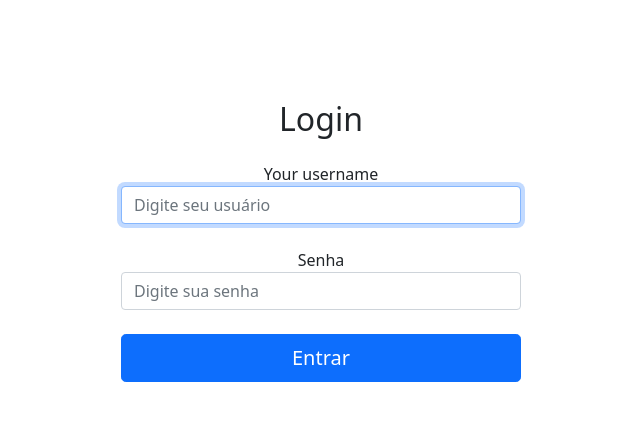
After one commit to gabrielspinola/GerenciamentoLivros, a Flask app: page /login in a window 1280 px wide. The commit adds this page. Shown: the top 421 px of the page, without its empty margins (319-959 px from the left). Run offline with Flask 3, Linux system fonts and the light colour scheme.

Commit message:
Gravando ajuste de rota e ajuste de login

```diff
--- a/anotações.txt
+++ b/anotações.txt
@@ -13,7 +13,7 @@ Roda o Streamlit
  >> streamlit run .\src\dashboard\app.py
 
 Ativar ambiente vitual
- .\venv\Scripts\Activate.ps1
+ .\.venv\Scripts\activate
 
 Gerar requirements.txt
  >> pip freeze > requirements.txt
--- a/src/main.py
+++ b/src/main.py
@@ -1,10 +1,12 @@
-from flask import Flask, request
+from flask import Flask, request, redirect
 from routes.UsuarioRoute import UsuarioRoute
 from routes.PrincRoute import PrincRoute
 
 app = Flask(__name__)
+app.secret_key = 'sua_chave_secreta_aqui_mude_em_producao'
+app.permanent_session_lifetime = 120  # Sessão expira após 2 minutos de inatividade
 
 if __name__ == "__main__":
+    principal = PrincRoute(app)
     user = UsuarioRoute(app)
-    principal = PrincRoute(app)
     app.run(host="localhost",port=8080,debug=True) #(host="0.0.0.0", port=5000, debug=True)
--- a/src/model/UsuarioModel.py
+++ b/src/model/UsuarioModel.py
@@ -27,5 +27,5 @@ class UsuarioModel:
             login=row[2],
             password=row[3],
             dataAniversario=row[4].strftime("%d/%m/%Y") if row[4] else None,
-            ativo= "ATIVO" if row[5]=="A" else "INATIVO"
+            ativo= "ATIVO" if row[5]=='A' else "INATIVO"
         )
--- a/src/routes/PrincRoute.py
+++ b/src/routes/PrincRoute.py
@@ -1,6 +1,9 @@
 import os
 from conexao import DatabaseConnection
-from flask import Flask, request, render_template #jsonify
+from flask import Flask, request, render_template, flash, redirect, session
+from werkzeug.security import check_password_hash
+from functools import wraps
+from services.UsuarioServices import UsuarioServices
 
 class PrincRoute:
     def __init__(self, app):
@@ -9,7 +12,68 @@ class PrincRoute:
         self.register_routes()
 
     def register_routes(self):
-        @self.app.route("/", methods=["GET"])
-        def carregar_principal():
+        # Decorator para rotas que precisam de autenticação
+        def login_required(f):
+            @wraps(f)
+            def decorated_function(*args, **kwargs):
+                if 'username' not in session:
+                    flash('Você precisa fazer login primeiro!', 'warning')
+                    return redirect("/login")
+                return f(*args, **kwargs)
+            return decorated_function
+
+        @self.app.route('/')
+        def inicio():
+            if 'username' in session:
+                return redirect("/home")
+            return redirect("/login")
+
+
+        @self.app.route("/home", methods=["GET"])
+        @login_required
+        def home():
             template_dir = os.path.join(self.app.root_path, 'templates')
             return render_template("pages/home.html", template_dir=template_dir), 200
+
+        @self.app.route("/about", methods=["GET"])
+        @login_required
+        def about():
+            template_dir = os.path.join(self.app.root_path, 'templates')
+            return render_template("pages/about.html", template_dir=template_dir), 200
+
+
+        @self.app.route('/login', methods=['GET', 'POST'])
+        def login():
+            if request.method == 'POST':
+                username = request.form['username']
+                password = request.form['password']
+
+                self.db.connect()
+                usuario = UsuarioServices(self.db)
+                usu = usuario.consultar_login(username)
+
+                self.db.close()
+
+                # Verificar se o usuário existe e a senha está correta
+                if usu != None:
+                    if username == usu.login and check_password_hash(usu.password, password):
+                        session['username'] = username
+                        session['name'] = usu.nome
+                        flash(f'Bem-vindo, {usu.nome}!', 'success')
+                        return redirect('/home')
+                    else:
+                        flash('Usuário ou senha incorretos!', 'error')
+                        return render_template('pages/login.html')
+                else:
+                    flash('Usuário ou senha incorretos!', 'error')
+                    return render_template('pages/login.html')
+
+            return render_template('pages/login.html')
+
+        @self.app.route('/logout')
+        def logout():
+            session.pop('username', None)
+            session.pop('name', None)
+            session.clear()
+            #flash('Você saiu com sucesso!', 'success')
+            return redirect('/login')
--- a/src/services/UsuarioServices.py
+++ b/src/services/UsuarioServices.py
@@ -31,7 +31,7 @@ class UsuarioServices:
             if result:
                 return [UsuarioModel.from_row(row) for row in result]
             else:
-                return "Nenhum usuário encontrado."
+                return None
         except Error as e:
             print(f"Erro ao listar usuários: {e}")
             return []
@@ -45,7 +45,7 @@ class UsuarioServices:
             if result:
                 return UsuarioModel.from_row(result)
             else:
-                return "Usuário não encontrado."
+                return None
         except Error as e:
             print(f"Erro ao consultar usuário: {e}")
             return []
--- /dev/null
+++ b/src/templates/pages/login.html
@@ -0,0 +1,32 @@
+<!DOCTYPE html>
+<html lang="pt-BR">
+<head>
+    <meta charset="UTF-8">
+    <meta name="viewport" content="width=device-width, initial-scale=1.0">
+    <title>{% block title %}Gerenciamento de Livros{% endblock %}</title>
+    <link href="https://cdn.jsdelivr.net/npm/bootstrap@5.1.3/dist/css/bootstrap.min.css" rel="stylesheet">
+    <link rel="stylesheet" href="{{ url_for('static', filename='style.css') }}">
+</head>
+<body class="text-center">
+    <!-- Área para mensagens flash -->
+    {% include 'components/flash_messages.html' %}
+    <div  style="max-width: 400px; margin: 100px auto;">
+        <h2 class="text-center fw-normal">Login</h2>
+        <form method="POST" class="mt-4">
+            <div class="form-group mb-4">
+                <label for="username">Your username</label>
+                <input type="text" class="form-control" id="username" name="username" placeholder="Digite seu usuário" autofocus required>
+            </div>
+            <div class="form-group mb-4">
+                <label for="password">Senha</label>
+                <input type="password" class="form-control" id="password" name="password" placeholder="Digite sua senha" required>
+            </div>
+            <div class="d-grid">
+                <button type="submit" class="btn btn-lg btn-primary">Entrar</button>
+            </div>
+        </form>
+    </div>
+    <script src="https://cdn.jsdelivr.net/npm/bootstrap@5.1.3/dist/js/bootstrap.bundle.min.js"></script>
+    {% block scripts %}{% endblock %}
+</body>
+</html>
```
Also changed, not shown: src/routes/UsuarioRoute.py (+18 -2 lines), src/templates/components/navbar.html (+13 -4 lines), src/templates/pages/ListUsuarios.html (+20 -16 lines), src/teste.py (added, +7 -0 lines), src/routes/Routes.py (added).
